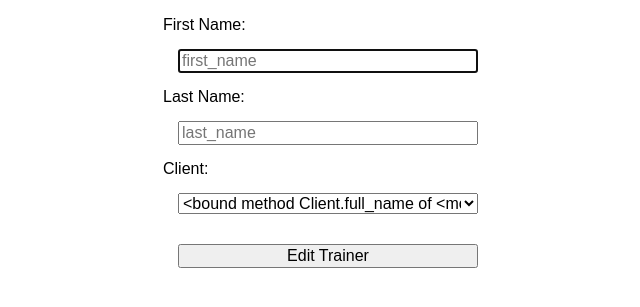
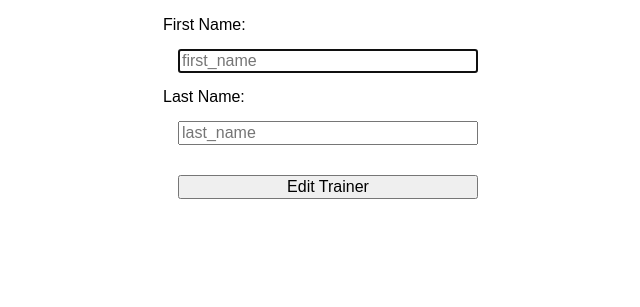
Before and after one commit to Gregor69/Project_One, a Flask app: page /trainers/1/edit in a window 1280 px wide. Shown: the part 62-369 px from the top of the page, without its empty margins (327-967 px from the left). Run offline with Flask 2, Linux system fonts and the light colour scheme; a database or web service that is not in the repository returns one stand-in record (values such as "Sample title"); some libraries are stand-ins or nearby versions; some web fonts are replaced.

Commit message:
updated files

```diff
--- a/trainer_app/controllers/trainers_controller.py
+++ b/trainer_app/controllers/trainers_controller.py
@@ -21,7 +21,6 @@ def new_trainer():
 def create_trainer():
     first_name = request.form['first_name']
     last_name = request.form['last_name']
-
     trainer = Trainer(first_name, last_name)
     trainer_repository.save(trainer)
     return redirect('/trainers')
@@ -34,8 +33,7 @@ def show_trainer(id):
 @trainers_blueprint.route("/trainers/<id>/edit", methods=['GET'])
 def edit_trainer(id):
     trainer= trainer_repository.select(id)
-    clients = client_repository.select_all()
-    return render_template('/trainers/edit.html', trainer = trainer, all_clients = clients)
+    return render_template('/trainers/edit.html', trainer = trainer)
 
 @trainers_blueprint.route("/trainers/<id>",  methods=['POST'])
 def update_trainer(id):
--- a/trainer_app/templates/trainers/edit.html
+++ b/trainer_app/templates/trainers/edit.html
@@ -12,14 +12,14 @@
         <input type="text" id="last_name" name="last_name" placeholder="last_name" required autofocus>
     </div>
     <div>
-        <label for="client">Client:</label>
+        <!-- <label for="client">Client:</label>
         <select id="client" name="client_id">
             {% for client in all_clients %}
              <option value="{{ client.id }}"
              {% if trainer.id == client.id %} selected="selected"{% endif%}>
-             {{client.full_name}}</option>
+             {{client.full_name ()}}</option>
             {% endfor %}
-        </select>
+        </select> -->
     </div>
 
     <button type="submit">Edit Trainer</button>
--- a/trainer_app/templates/trainers/new.html
+++ b/trainer_app/templates/trainers/new.html
@@ -10,6 +10,7 @@
         <label for="last_name">Last Name:</label>
         <input type="text" id="last_name" name="last_name" placeholder="last_name" required autofocus>
 
+
         <button type="submit">Add Trainer</button>
 
     </div>
@@ -19,6 +20,6 @@
 
 
 </form>
-
+</section>
 
 {% endblock %}
```
